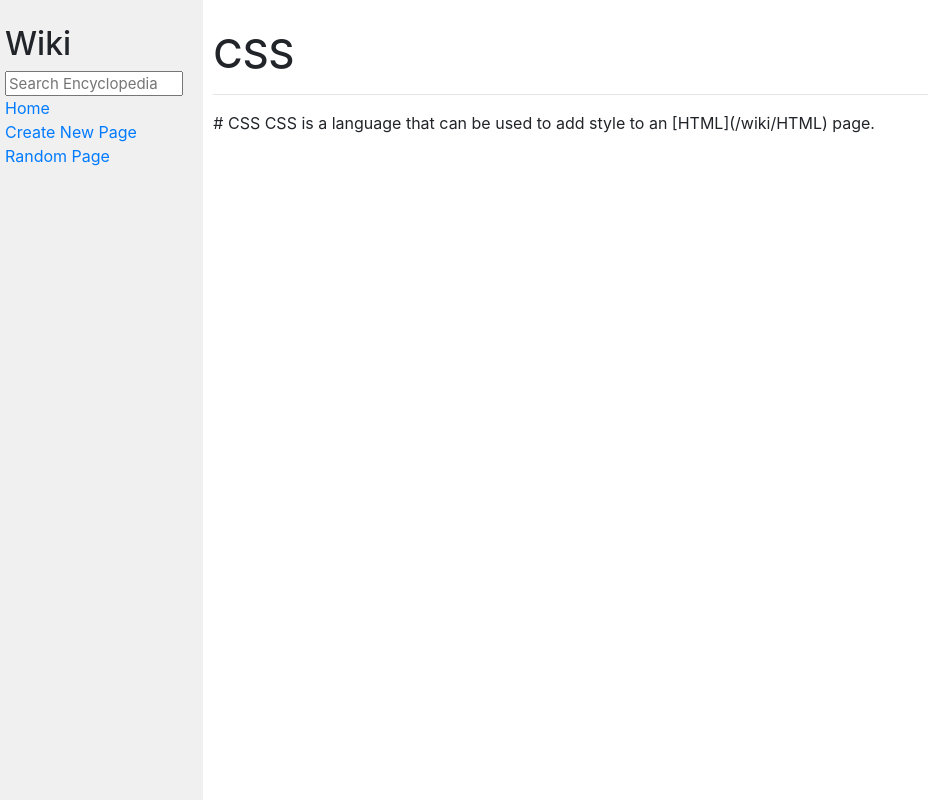
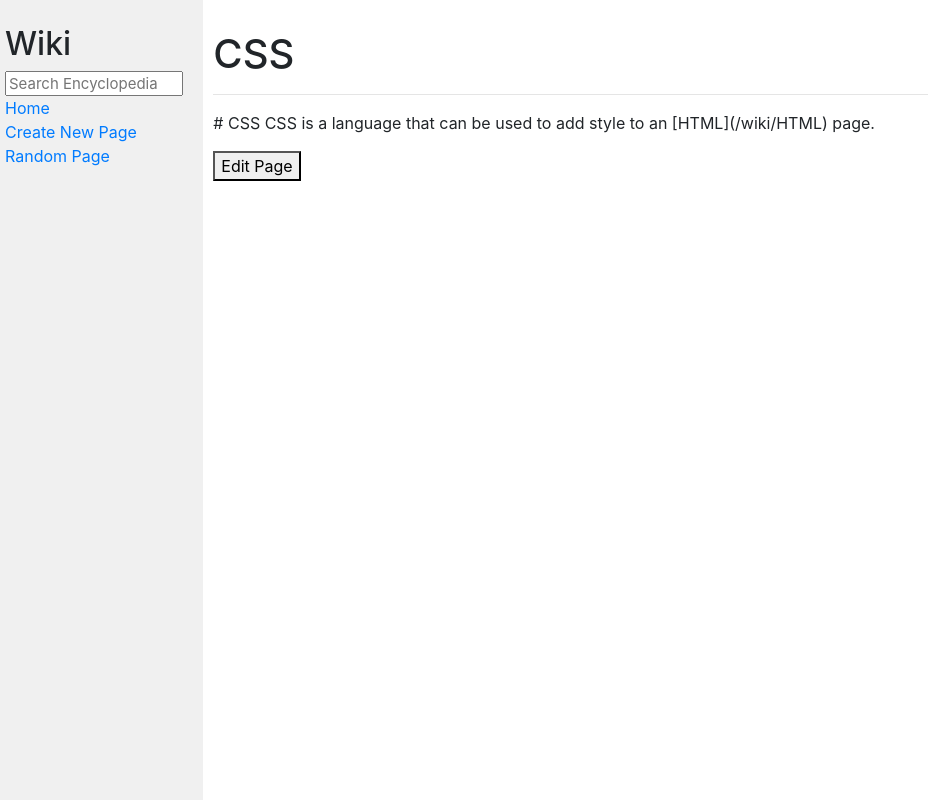
Before and after one commit to Surya123234/Wiki, a Django app: page /wiki/CSS in a window 1280 px wide. Shown: the whole page, without its empty margins (0-928 px from the left). Run offline with Django 3.2, Linux system fonts and the light colour scheme; some libraries are stand-ins or nearby versions.

Commit message:
edit GET works

```diff
--- a/encyclopedia/templates/encyclopedia/display_entry.html
+++ b/encyclopedia/templates/encyclopedia/display_entry.html
@@ -8,5 +8,9 @@
     <h1>{{ name }}</h1>
     <hr>
     <p>{{ content }}</p>
-
+    <form action="{% url 'encyclopedia:edit' %}" method="GET">
+        <button type="submit" name="q" value="{{ name }}">
+            Edit Page
+        </button>
+    </form>
 {% endblock %}
--- a/encyclopedia/views.py
+++ b/encyclopedia/views.py
@@ -76,7 +76,7 @@ def new(request):
 
 
 def edit(request):
-    return HttpResponse("bruhh")
+    return render(request, "encyclopedia/edit.html")
 
 
 def random_page(request):
```
Also changed, not shown: encyclopedia/templates/encyclopedia/edit.html (added, +9 -0 lines), entries/sdhasdas.md (added, +1 -0 lines).
